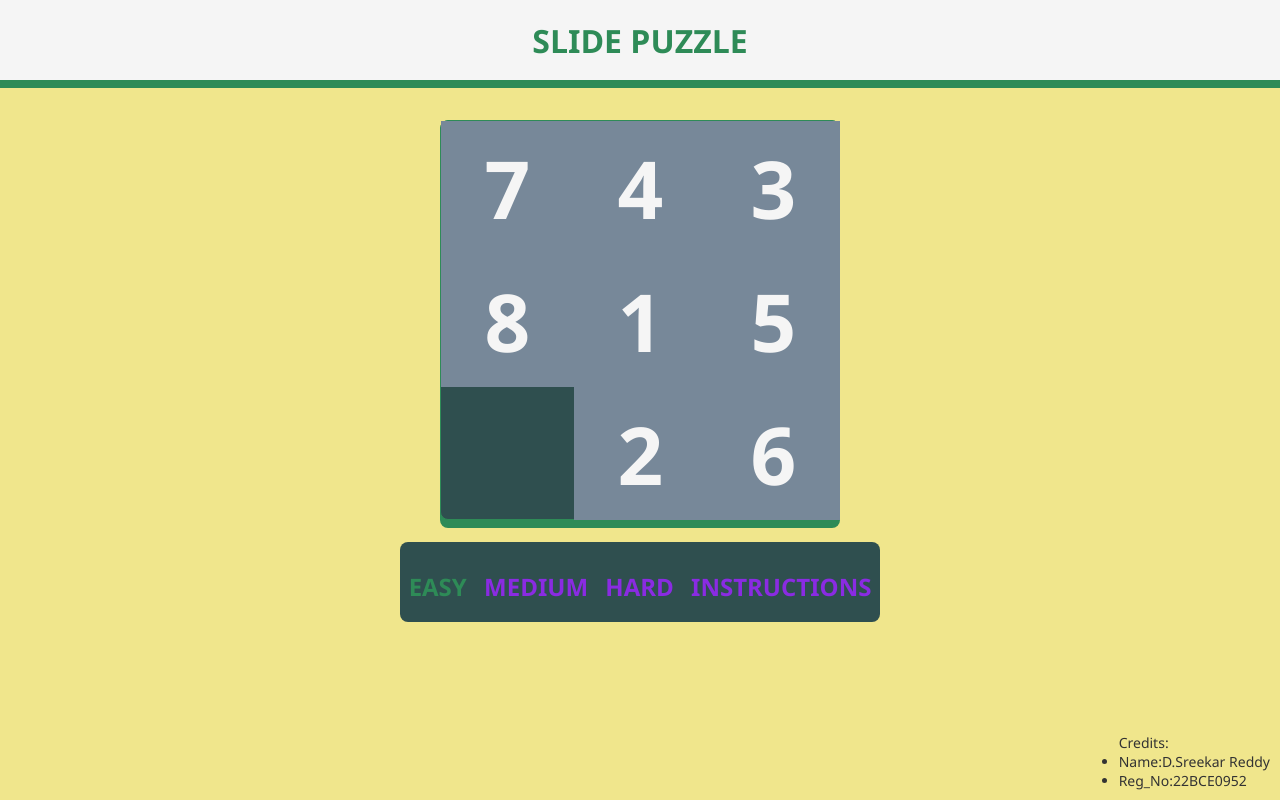
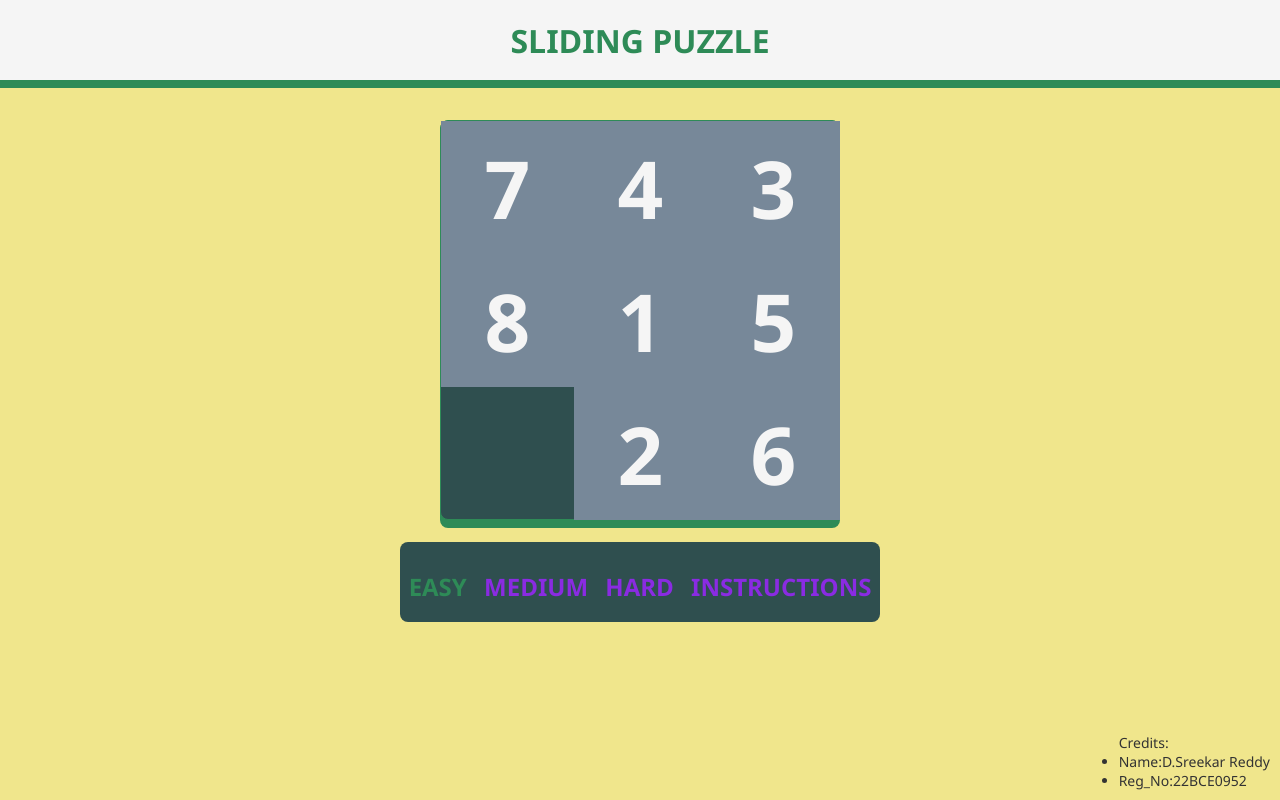
Before and after one commit to Sreekar-Reddy-D/Web-MiniProject, a plain HTML site: page index.html in a window 1280 px wide. Drawn offline with Linux system fonts and the light colour scheme.

Commit message:
Update index.html

```diff
--- a/index.html
+++ b/index.html
@@ -4,11 +4,11 @@
     <meta charset="UTF-8">
     <meta http-equiv="X-UA-Compatible" content="IE=edge">
     <meta name="viewport" content="width=device-width, initial-scale=1.0">
-    <title>SLIDE PUZZLE</title>
+    <title>SLIDING PUZZLE</title>
     <link rel="stylesheet" href="style.css">
 </head>
 <body>
-    <header><h1>SLIDE PUZZLE</h1></header>
+    <header><h1>SLIDING PUZZLE</h1></header>
     <div id="puzzle_container">
         <div class="puzzle_block">1</div>
         <div class="puzzle_block">2</div>
```
